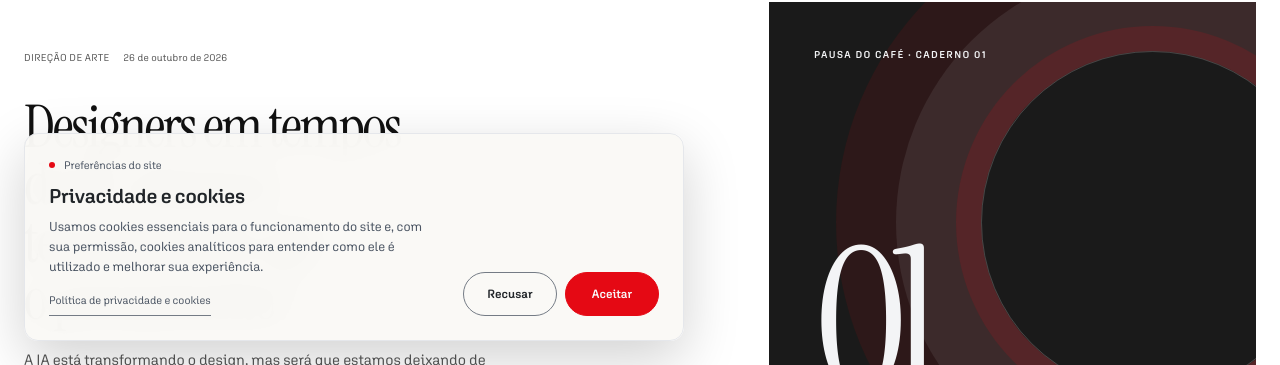
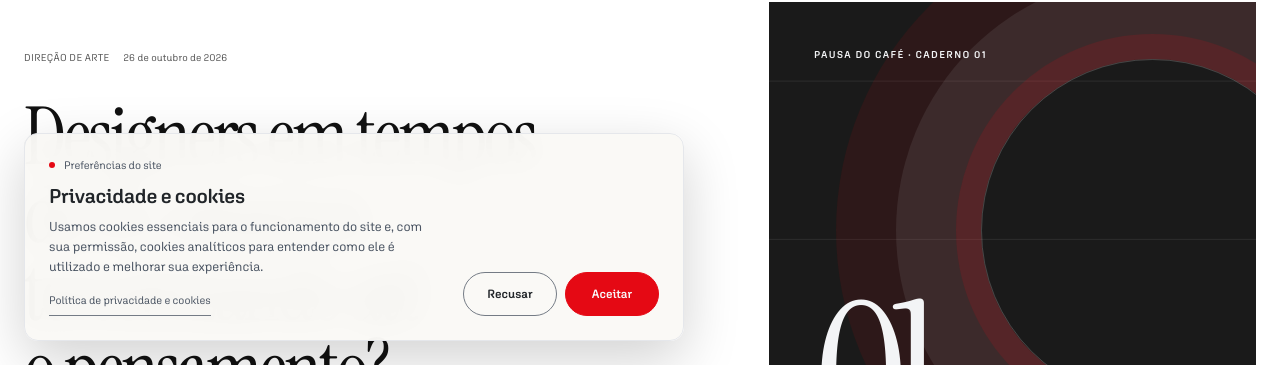
Before and after one commit to MarioSerafimCoder/portfolio-oficial, a Next.js app: page /blog in a window 1280 px wide. Shown: the part 435-800 px from the top of the page. Built offline with nearby package versions, Linux system fonts and the light colour scheme; no server answers.

Commit message:
Increase featured blog title to 90px

```diff
--- a/src/app/blog/blog.css
+++ b/src/app/blog/blog.css
@@ -483,7 +483,7 @@ body:has(.journal-masthead) .journal-site-header .journal-language-toggle .is-ac
 .journal-editorial-card-featured .journal-editorial-copy{grid-column:1;grid-row:1;display:flex;min-width:0;min-height:100%;flex-direction:column;align-items:flex-start;gap:0;padding:clamp(22px,3.8vw,52px) 0;color:var(--ink)}
 .journal-editorial-card-featured .journal-editorial-meta{display:flex;flex-wrap:wrap;align-items:center;gap:8px 14px;margin:0 0 clamp(20px,3vw,34px);color:var(--muted);font-size:10px;letter-spacing:.04em}
 .journal-editorial-card-featured .journal-editorial-featured-label{display:none}
-.journal-editorial-card-featured .journal-editorial-title{max-width:15ch;margin:0;color:var(--ink);font-family:var(--font-serif),Georgia,serif;font-size:clamp(44px,4.6vw,70px);font-weight:400;line-height:.97;letter-spacing:-.04em;text-wrap:balance;transition:color 220ms ease}
+.journal-editorial-card-featured .journal-editorial-title{max-width:15ch;margin:0;color:var(--ink);font-family:var(--font-serif),Georgia,serif;font-size:clamp(44px,6.25vw,90px);font-weight:400;line-height:.97;letter-spacing:-.04em;text-wrap:balance;transition:color 220ms ease}
 .journal-editorial-card-featured .journal-editorial-summary{display:-webkit-box;max-width:50ch;margin:20px 0 0;color:var(--muted);font-size:15px;line-height:1.65;-webkit-line-clamp:4;-webkit-box-orient:vertical;overflow:hidden}
 .journal-editorial-card-featured .journal-editorial-footer{display:flex;width:100%;align-items:flex-end;justify-content:space-between;gap:14px;margin-top:auto;padding-top:26px;color:var(--muted);font-size:10px}
 .journal-editorial-card-featured .journal-editorial-action{display:inline-flex;align-items:center;gap:9px;padding-bottom:5px;border-bottom:1px solid var(--rule);color:var(--ink);font-size:12px;font-weight:600;transition:color 220ms ease,border-color 220ms ease}
```
